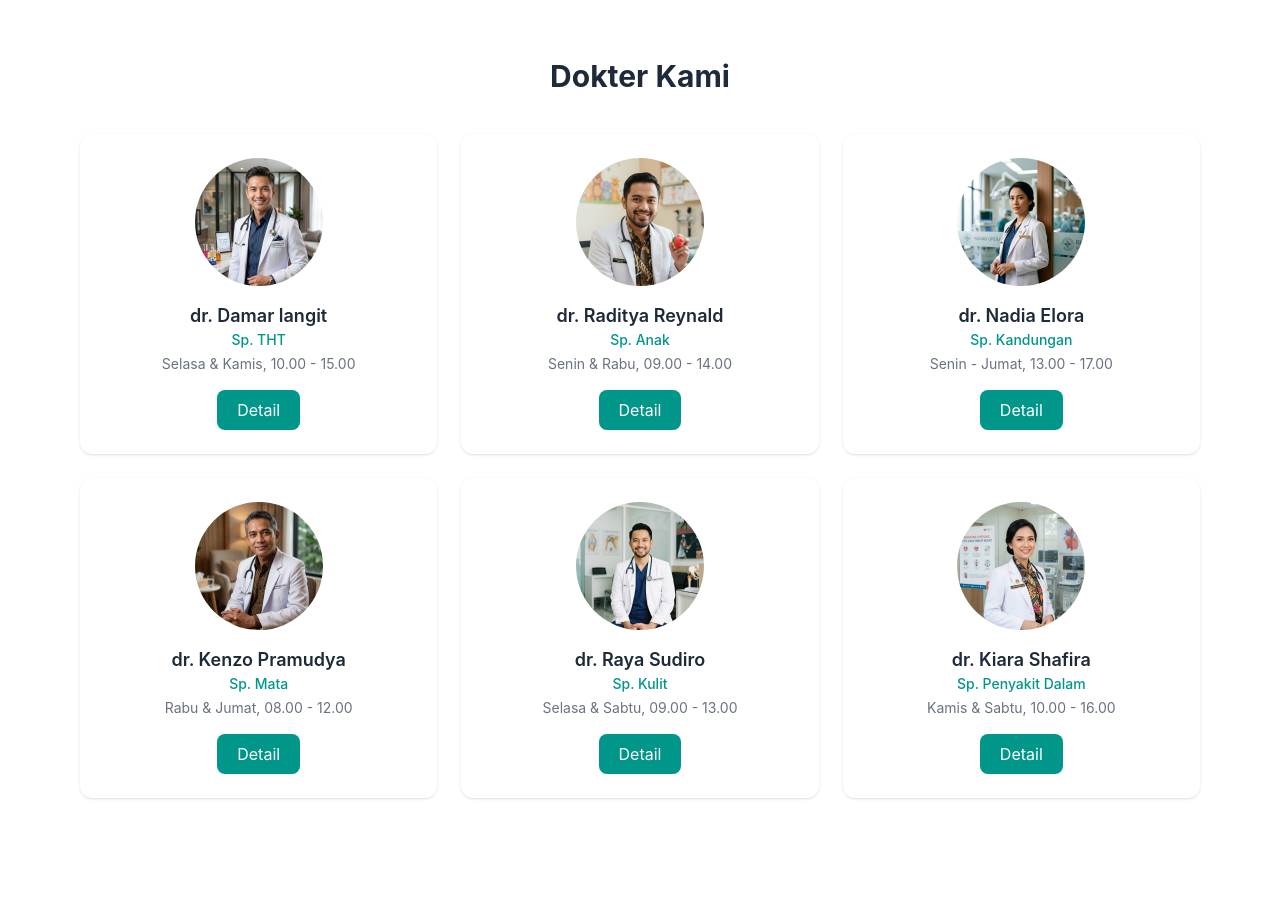
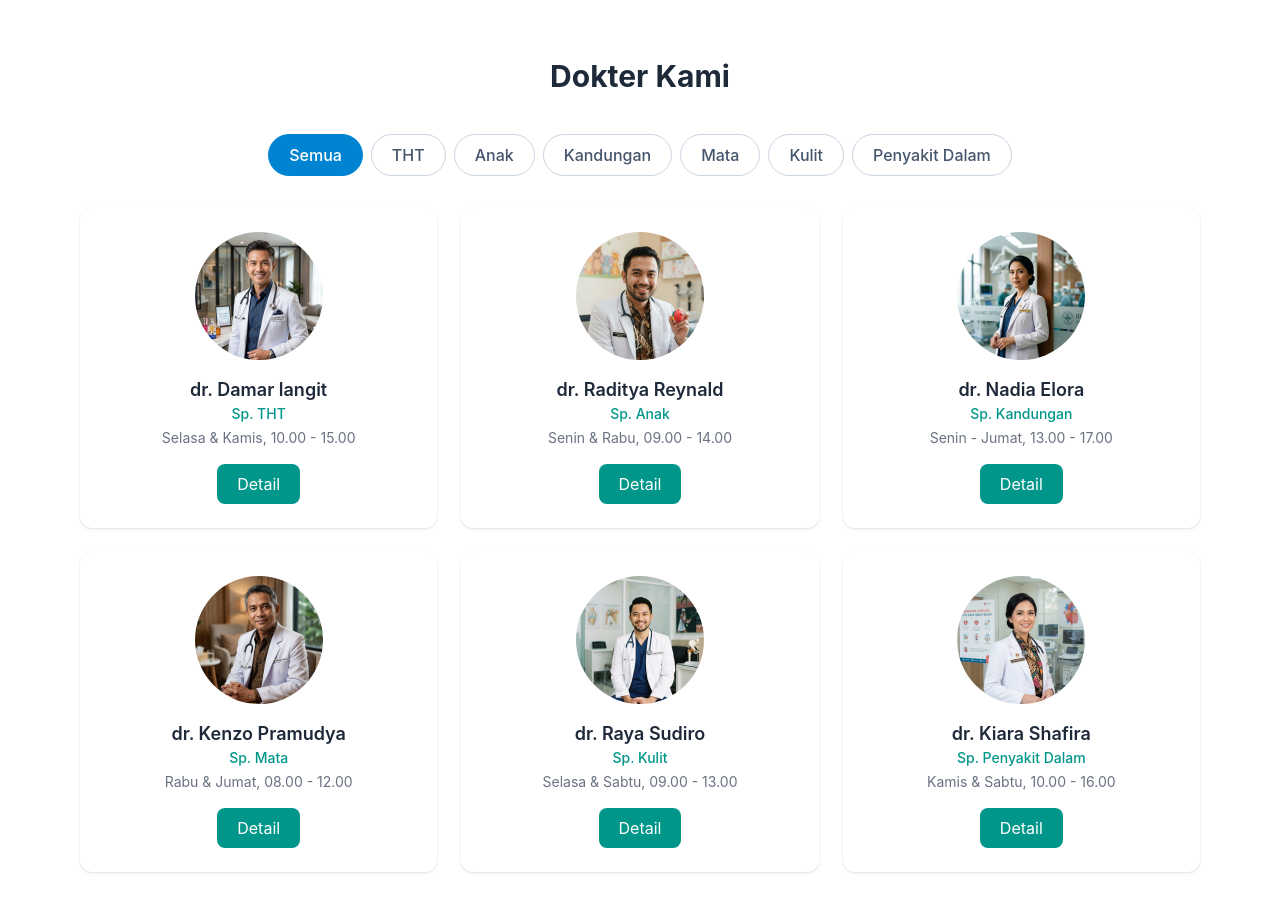
Before and after one commit to addinsyahidn/HealthyCare-Clinic, a website built with Vite: page index.html in a window 1280 px wide. Shown: the part 1500-2412 px from the top of the page. Before the commit the page ends 2362 px from the top, so only its background shows below. Built offline with nearby package versions, Linux system fonts and the light colour scheme.

```diff
--- a/index.html
+++ b/index.html
@@ -88,13 +88,28 @@
     </section>
     <!-- Batas Kurnia -->
 
-      <!-- Bagian Addin -->
+      <!-- Bagian Addin & Ferdinand -->
       <section id="doctor">
         <div>
           <h2>Dokter Kami</h2>
-          <!-- kalo mau buat filter mungkin disini -->
+          <div class="flex flex-wrap justify-center gap-2 mb-8">
+            <button type="button" data-filter="Semua"
+              class="filter-btn px-5 py-2 rounded-full border font-medium cursor-pointer transition-all duration-300 hover:shadow-md bg-sky-600 text-white border-sky-600">Semua</button>
+            <button type="button" data-filter="THT"
+              class="filter-btn px-5 py-2 rounded-full border font-medium cursor-pointer transition-all duration-300 hover:shadow-md bg-white text-slate-600 border-slate-300">THT</button>
+            <button type="button" data-filter="Anak"
+              class="filter-btn px-5 py-2 rounded-full border font-medium cursor-pointer transition-all duration-300 hover:shadow-md bg-white text-slate-600 border-slate-300">Anak</button>
+            <button type="button" data-filter="Kandungan"
+              class="filter-btn px-5 py-2 rounded-full border font-medium cursor-pointer transition-all duration-300 hover:shadow-md bg-white text-slate-600 border-slate-300">Kandungan</button>
+            <button type="button" data-filter="Mata"
+              class="filter-btn px-5 py-2 rounded-full border font-medium cursor-pointer transition-all duration-300 hover:shadow-md bg-white text-slate-600 border-slate-300">Mata</button>
+            <button type="button" data-filter="Kulit"
+              class="filter-btn px-5 py-2 rounded-full border font-medium cursor-pointer transition-all duration-300 hover:shadow-md bg-white text-slate-600 border-slate-300">Kulit</button>
+            <button type="button" data-filter="Penyakit Dalam"
+              class="filter-btn px-5 py-2 rounded-full border font-medium cursor-pointer transition-all duration-300 hover:shadow-md bg-white text-slate-600 border-slate-300">Penyakit Dalam</button>
+          </div>
           <div class="doctor-grid">
-            <article class="doctor-card">
+            <article class="doctor-card" data-spesialis="THT">
               <img src="/images/dr. Damar langit.jpg" alt="dr. Damar langit" />
               <h3>dr. Damar langit</h3>
               <p class="doctor-specialty">Sp. THT</p>
@@ -102,7 +117,7 @@
               <button type="button">Detail</button>
             </article>
 
-            <article class="doctor-card">
+            <article class="doctor-card" data-spesialis="Anak">
               <img
                 src="/images/dr. Raditya Reynald.jpg"
                 alt="dr. Raditya Reynald"
@@ -113,7 +128,7 @@
               <button type="button">Detail</button>
             </article>
 
-            <article class="doctor-card">
+            <article class="doctor-card" data-spesialis="Kandungan">
               <img src="/images/dr. Nadia Elora.jpg" alt="dr. Nadia Elora" />
               <h3>dr. Nadia Elora</h3>
               <p class="doctor-specialty">Sp. Kandungan</p>
@@ -121,7 +136,7 @@
               <button type="button">Detail</button>
             </article>
 
-            <article class="doctor-card">
+            <article class="doctor-card" data-spesialis="Mata">
               <img src="/images/dr. Kenzo Pramudya.jpg" alt="dr. Kenzo Pramudya" />
               <h3>dr. Kenzo Pramudya</h3>
               <p class="doctor-specialty">Sp. Mata</p>
@@ -129,7 +144,7 @@
               <button type="button">Detail</button>
             </article>
 
-            <article class="doctor-card">
+            <article class="doctor-card" data-spesialis="Kulit">
               <img src="/images/dr. Raya Sudiro.jpg" alt="dr. Raya Sudiro" />
               <h3>dr. Raya Sudiro</h3>
               <p class="doctor-specialty">Sp. Kulit</p>
@@ -137,7 +152,7 @@
               <button type="button">Detail</button>
             </article>
 
-            <article class="doctor-card">
+            <article class="doctor-card" data-spesialis="Penyakit Dalam">
               <img src="/images/dr. Kiara Shafira.jpg" alt="dr. Kiara Shafira" />
               <h3>dr. Kiara Shafira</h3>
               <p class="doctor-specialty">Sp. Penyakit Dalam</p>
@@ -147,7 +162,7 @@
           </div>
         </div>
       </section>
-      <!-- Batas Addin -->
+      <!-- Batas Addin & Ferdinand -->
 
     </main>
     <!-- Modal Detail Dokter -->
```
